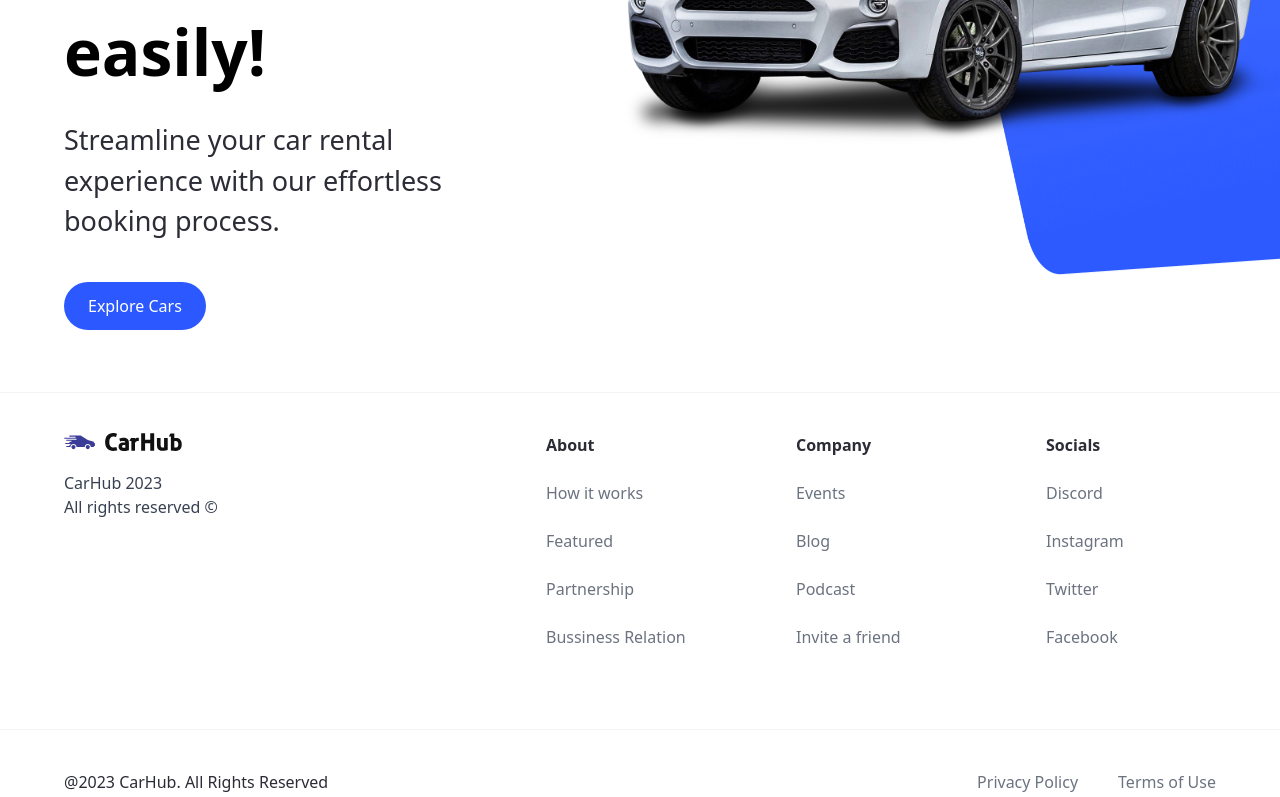
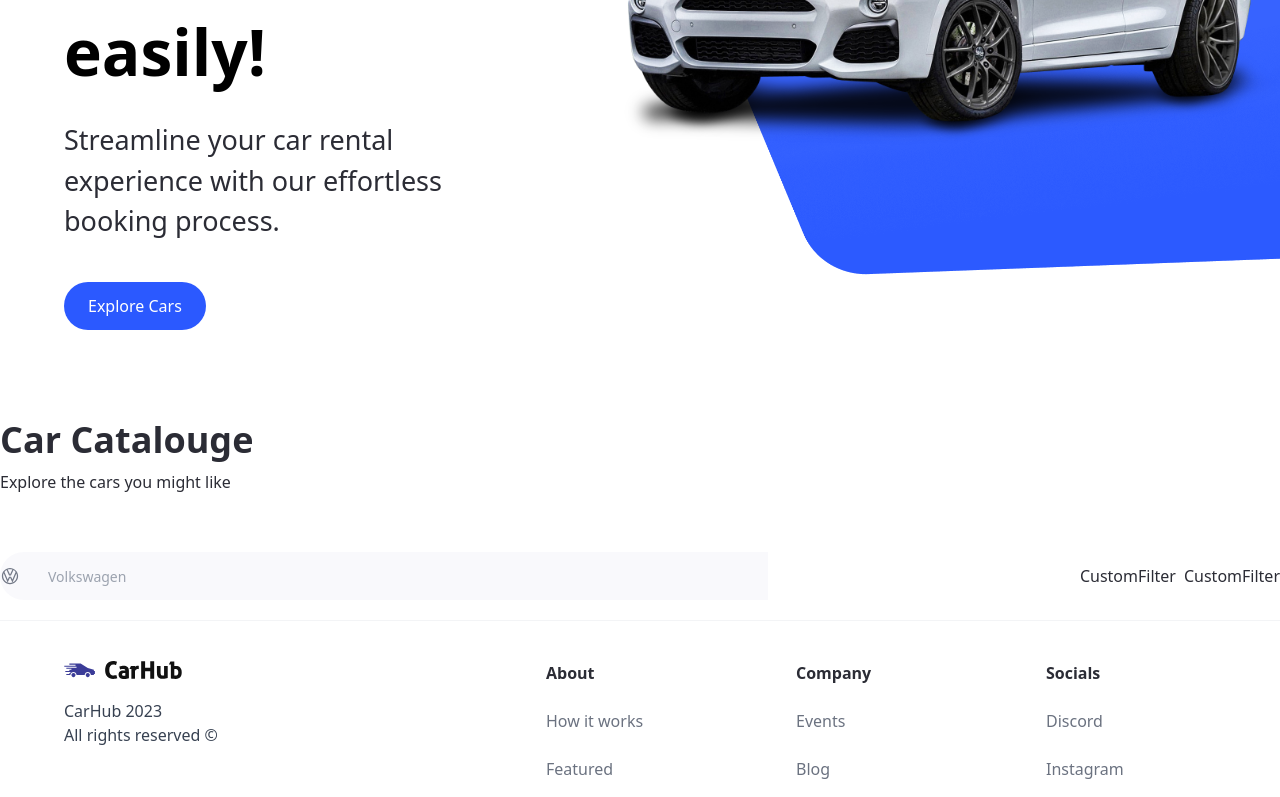
Before and after one commit to raahulvinod/car-hub-project, a Next.js app: page / in a window 1280 px wide. Shown: the part 428-1225 px from the top of the page. Built offline with nearby package versions, Linux system fonts and the light colour scheme.

Commit message:
SearchBar Added

```diff
--- a/app/page.tsx
+++ b/app/page.tsx
@@ -1,10 +1,23 @@
 import Image from 'next/image';
-import { Hero } from '@/components';
+import { CustomFilter, Hero, Searchbar } from '@/components';
 
 export default function Home() {
   return (
     <main className="overflow-hidden">
       <Hero />
+      <div className="mt-12 padding-X padding-Y max-width" id="discover">
+        <div className="home__text-container">
+          <h1 className="text-4xl font-extrabold">Car Catalouge</h1>
+          <p>Explore the cars you might like</p>
+          <div className="home__filters">
+            <Searchbar />
+            <div className="home__filter-container">
+              <CustomFilter title="fuel" />
+              <CustomFilter title="year" />
+            </div>
+          </div>
+        </div>
+      </div>
     </main>
   );
 }
--- /dev/null
+++ b/components/CustomFilter.tsx
@@ -0,0 +1,7 @@
+import React from 'react';
+
+const CustomFilter = () => {
+  return <div>CustomFilter</div>;
+};
+
+export default CustomFilter;
--- a/components/Hero.tsx
+++ b/components/Hero.tsx
@@ -24,8 +24,8 @@
       <div className="hero__image-container">
         <div className="hero__image">
           <Image src="/hero1.png" alt="hero" fill className="object-contain" />
-          <div className="hero__image-overlay"></div>
         </div>
+        <div className="hero__image-overlay"></div>
       </div>
     </div>
   );
--- /dev/null
+++ b/components/SearchManufacturer.tsx
@@ -0,0 +1,91 @@
+'use client';
+
+import { Fragment, useState } from 'react';
+import { SearchManufacturerProps } from '@/types';
+import { Combobox, Transition } from '@headlessui/react';
+import { manufacturers } from '@/constants';
+import Image from 'next/image';
+
+const SearchManufacturer = ({
+  manufacturer,
+  setManufacturer,
+}: SearchManufacturerProps) => {
+  const [query, setQuery] = useState('');
+
+  const filteredManufacturers =
+    query === ''
+      ? manufacturers
+      : manufacturers.filter((item) =>
+          item
+            .toLowerCase()
+            .replace(/\s+/g, '')
+            .includes(query.toLowerCase().replace(/\s+/g, ''))
+        );
+  return (
+    <div className="search-manufacturer">
+      <Combobox value={manufacturer} onChange={setManufacturer}>
+        <div className="relative w-full">
+          <Combobox.Button className="absolute top-[14px]">
+            <Image
+              src="/car-logo.svg"
+              width={20}
+              height={20}
+              className="ml4"
+              alt="car-logo"
+            />
+          </Combobox.Button>
+          <Combobox.Input
+            className="search-manufacturer__input"
+            placeholder="Volkswagen"
+            displayValue={(manufacturer: string) => manufacturer}
+            onChange={(e) => setQuery(e.target.value)}
+          />
+          <Transition
+            as={Fragment}
+            leave="transition ease-in duration-100"
+            leaveFrom="opacity-100"
+            leaveTo="opacity-0"
+            afterLeave={() => setQuery('')}
+          >
+            <Combobox.Options>
+              {filteredManufacturers.map((item) => (
+                <Combobox.Option
+                  key={item}
+                  className={({ active }) =>
+                    `relative search-manufacturer__option ${
+                      active ? 'bg-primary-blue text-white' : 'text-gray-900'
+                    }`
+                  }
+                  value={item}
+                >
+                  {({ selected, active }) => (
+                    <>
+                      <span
+                        className={`block truncate ${
+                          selected ? 'font-medium' : 'font-normal'
+                        }`}
+                      >
+                        {item}
+                      </span>
+
+                      {/* Show an active blue background color if the option is selected */}
+                      {selected ? (
+                        <span
+                          className={`absolute inset-y-0 left-0 flex items-center pl-3 ${
+                            active ? 'text-white' : 'text-pribg-primary-purple'
+                          }`}
+                        ></span>
+                      ) : null}
+                    </>
+                  )}
+                </Combobox.Option>
+              ))}
+            </Combobox.Options>
+          </Transition>
+        </div>
+      </Combobox>
+    </div>
+  );
+};
+
+export default SearchManufacturer;
--- /dev/null
+++ b/components/Searchbar.tsx
@@ -0,0 +1,21 @@
+'use client';
+
+import { useState } from 'react';
+import { SearchManufacturer } from '.';
+
+const Searchbar = () => {
+  const [manufacturer, setManufacturer] = useState('');
+  const handleSearch = () => {};
+  return (
+    <form className="searchbar" onSubmit={handleSearch}>
+      <div className="searchbar__item">
+        <SearchManufacturer
+          manufacturer={manufacturer}
+          setManufacturer={setManufacturer}
+        />
+      </div>
+    </form>
+  );
+};
+
+export default Searchbar;
--- a/components/index.ts
+++ b/components/index.ts
@@ -1,6 +1,17 @@
 import CustomButton from './CustomButton';
+import CustomFilter from './CustomFilter';
 import Footer from './Footer';
 import Hero from './Hero';
 import Navbar from './Navbar';
+import SearchManufacturer from './SearchManufacturer';
+import Searchbar from './Searchbar';
 
-export { Hero, CustomButton, Navbar, Footer };
+export {
+  Hero,
+  CustomButton,
+  Navbar,
+  Footer,
+  Searchbar,
+  CustomFilter,
+  SearchManufacturer,
+};
--- a/package.json
+++ b/package.json
@@ -9,6 +9,7 @@
     "lint": "next lint"
   },
   "dependencies": {
+    "@headlessui/react": "^1.7.15",
     "@types/node": "20.4.4",
     "@types/react": "18.2.15",
     "@types/react-dom": "18.2.7",
--- a/types/index.ts
+++ b/types/index.ts
@@ -6,3 +6,8 @@
   handleClick?: MouseEventHandler<HTMLButtonElement>;
   btnType?: 'button' | 'submit';
 }
+
+export interface SearchManufacturerProps {
+  manufacturer: string;
+  setManufacturer: (manufacturer: string) => void;
+}
```
Also changed, not shown: 1 other file (tests, documents, lock files or other folders).
